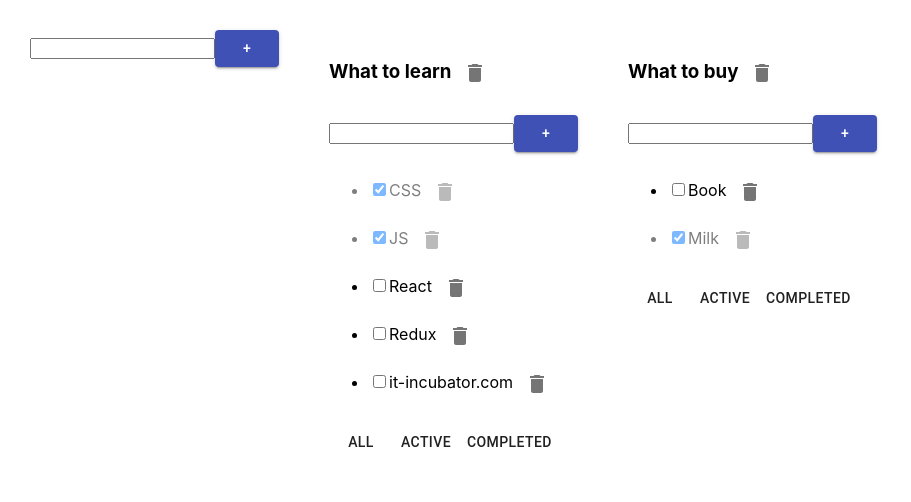
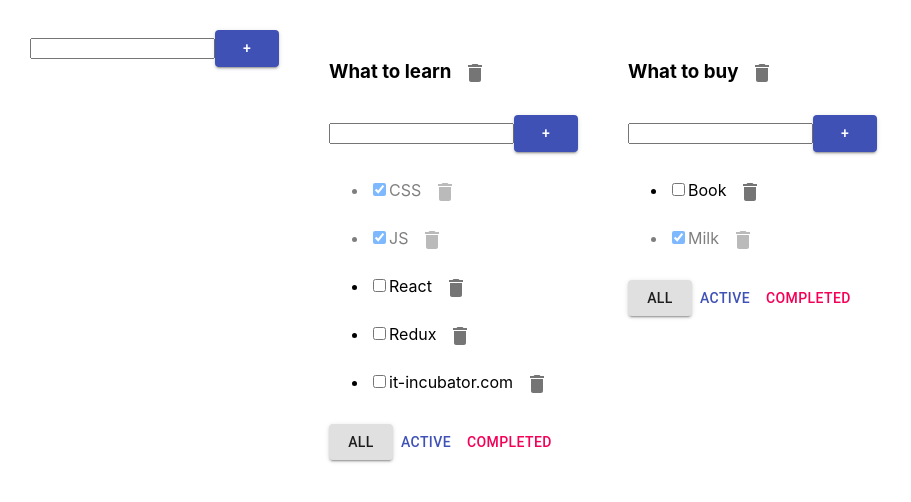
Before and after one commit to Almaz312/Todo-list-47, a React (Create React App) app: page / in a window 1280 px wide. Shown: the top 502 px of the page, without its empty margins (0-911 px from the left). Built offline with nearby package versions, Linux system fonts and the light colour scheme.

Commit message:
add files

```diff
--- a/src/Todolist.tsx
+++ b/src/Todolist.tsx
@@ -78,15 +78,17 @@ export function Todolist(props: PropsType) {
 
             <div>
                 <Button
-                    className={props.filter === "all" ? "active-filter" : ""}
+                    variant={props.filter === "all" ? "contained" : "text" }
                     onClick={onAllClickHandler}>All
                 </Button>
                 <Button
-                    className={props.filter === "active" ? "active-filter" : ""}
+                    color={"primary"}
+                    variant={props.filter === "active" ? "contained" : "text"}
                     onClick={onActiveClickHandler}>Active
                 </Button>
                 <Button
-                    className={props.filter === "completed" ? "active-filter" : ""}
+                    color={"secondary"}
+                    variant={props.filter === "completed" ? "contained" : "text"}
                     onClick={onCompletedClickHandler}>Completed
                 </Button>
             </div>
```
